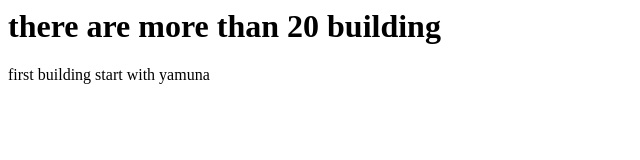
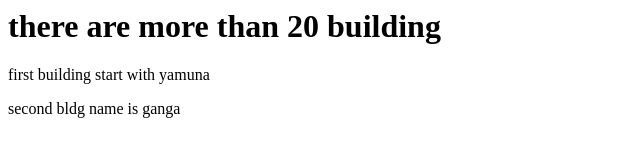
Before and after one commit to suraj21061994/git-jangid, a plain HTML site: page index.html in a window 1280 px wide. Shown: the whole page, without its empty margins (0-640 px from the left). Drawn offline with Linux system fonts and the light colour scheme.

Commit message:
updated index.html

```diff
--- a/index.html
+++ b/index.html
@@ -2,4 +2,5 @@
 <title> It is a complex </title>
 <h1> there are more than 20 building </h1>
 <p> first building start with yamuna </p>
+<p> second bldg name is ganga </p>
 </html>
```
